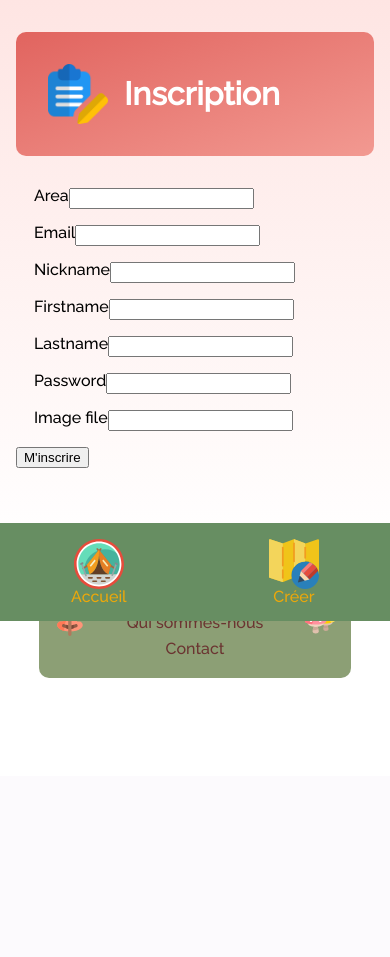
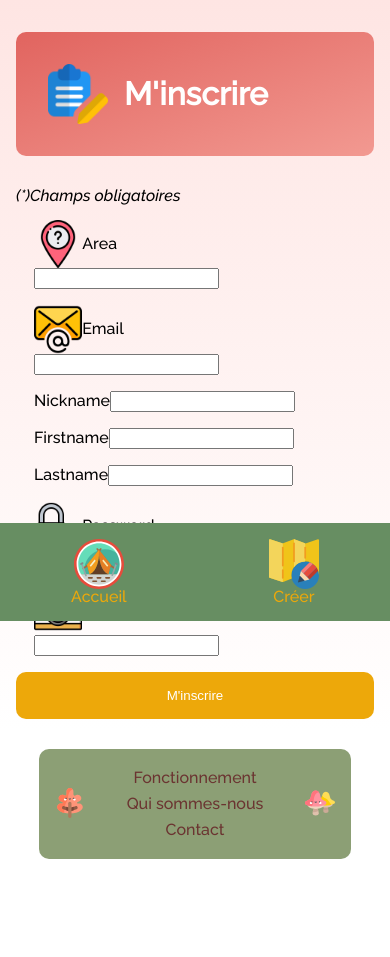
Before and after one commit to Berenice-oz/new-orando-back, a Symfony app: template templates/user/register.html.twig in a window 390 px wide. Shown: the part 223-1180 px from the top of the page. Before the commit the page ends 901 px from the top, so only its background shows below. Run offline with Twig, Linux system fonts and the light colour scheme; the template is opened without the code that fills it, so the values that code supplies are empty; form fields are guessed from the names that the template uses; some libraries are stand-ins or nearby versions; some web fonts are replaced.

Commit message:
walk form + register mobile css done

```diff
--- a/public/css/back.css
+++ b/public/css/back.css
@@ -77,7 +77,7 @@
   margin-bottom: 10px;
   margin-right: 10px;
   padding: 1rem;
-  background-color: #E1645F;
+  background-color: #EDA80A;
   border: none;
   border-radius: 10px;
   width: 100%;
@@ -90,6 +90,11 @@
 .field ul {
   color : #e1645f;
   margin-top: 1rem;
+}
+
+.form-legend {
+  margin-bottom: 1rem;
+  font-style: italic;
 }
 
 
--- a/templates/user/register.html.twig
+++ b/templates/user/register.html.twig
@@ -1,50 +1,69 @@
 {% extends 'base.html.twig' %}
-{% block title %}Inscription
+{% block title %}M'inscrire
 {% endblock %}
 {% block body %}
 	<div class="page-user-content">
 		<div class="container">
 			<div class="title_margin title_margin--user">
 				<img class="title_image" src="{{ absolute_url(asset('icones/edit.png')) }}" alt="register_icon"/>
-				<h2>Inscription</h2>
+				<h2>M'inscrire</h2>
 			</div>
+			<p class="form-legend"><em>(*)Champs obligatoires</em><p>
 			{{ form_start(form) }}
 			<div class="field">
+				<div class="field-label">
+					<img src="{{ absolute_url(asset('icones/location.png'))}}" class="field-icones">
 					{{ form_label(form.area) }}
+				</div>
 				{{ form_widget(form.area) }}
 				{{ form_errors(form.area) }}
 			</div>
 			<div class="field">
+				<div class="field-label">
+					<img src="{{ absolute_url(asset('icones/email.png'))}}" class="field-icones">
 					{{ form_label(form.email) }}
+				</div>
 				{{ form_widget(form.email) }}
 				{{ form_errors(form.email) }}
 			</div>
 			<div class="field">
+				<div class="field-label">
 					{{ form_label(form.nickname) }}
+				</div>
 				{{ form_widget(form.nickname) }}
 				{{ form_errors(form.nickname) }}
 			</div>
 			<div class="field">
+				<div class="field-label">
 					{{ form_label(form.firstname) }}
+				</div>
 				{{ form_widget(form.firstname) }}
 				{{ form_errors(form.firstname) }}
 			</div>
 			<div class="field">
+				<div class="field-label">
 					{{ form_label(form.lastname) }}
+				</div>
 				{{ form_widget(form.lastname) }}
 				{{ form_errors(form.lastname) }}
 			</div>
 			<div class="field">
+				<div class="field-label">
+					<img src="{{ absolute_url(asset('icones/padlock.png'))}}" class="field-icones">
 					{{ form_label(form.password) }}
+				</div>
 				{{ form_widget(form.password) }}
 				{{ form_errors(form.password) }}
 			</div>
 			<div class="field">
+				<div class="field-label">
+					<img src="{{ absolute_url(asset('icones/photograph.png'))}}" class="field-icones">
 					{{ form_label(form.imageFile) }}
+				</div>
 				{{ form_widget(form.imageFile) }}
 				{{ form_errors(form.imageFile) }}
 			</div>
-			<button type="submit" class="btn btn-success">M'inscrire</button>
+			<button type="submit" class="field-submit">M'inscrire</button>
 			{{ form_end(form) }}
 		</div>
 	</div>
```
Also changed, not shown: src/Form/RegisterType.php (+6 -6 lines), templates/walk/_form.html.twig (+5 -2 lines), public/icones/email.png (added), public/icones/padlock.png (added), public/icones/photograph.png (added). Lines whose indentation alone changed are shown as unchanged.
